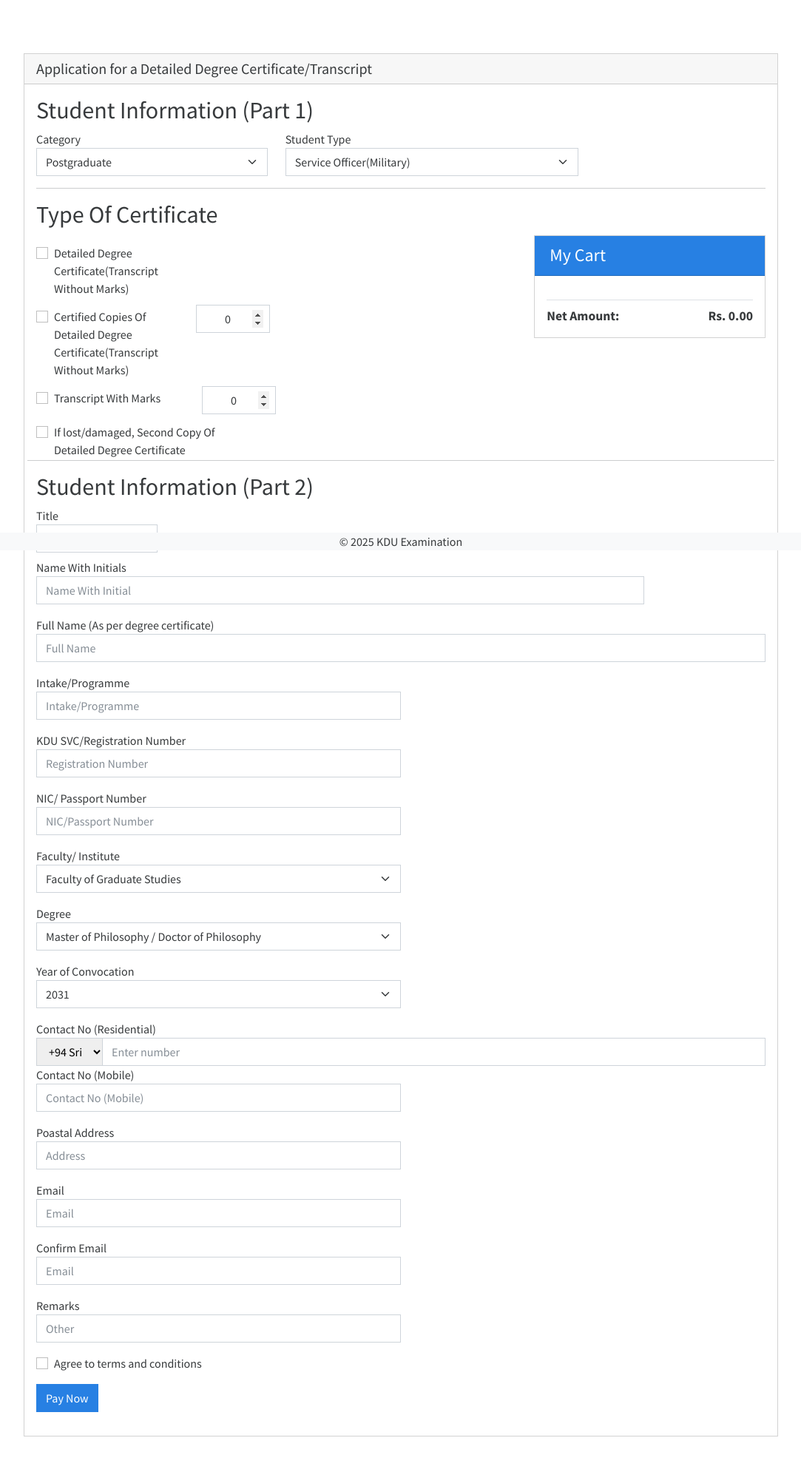
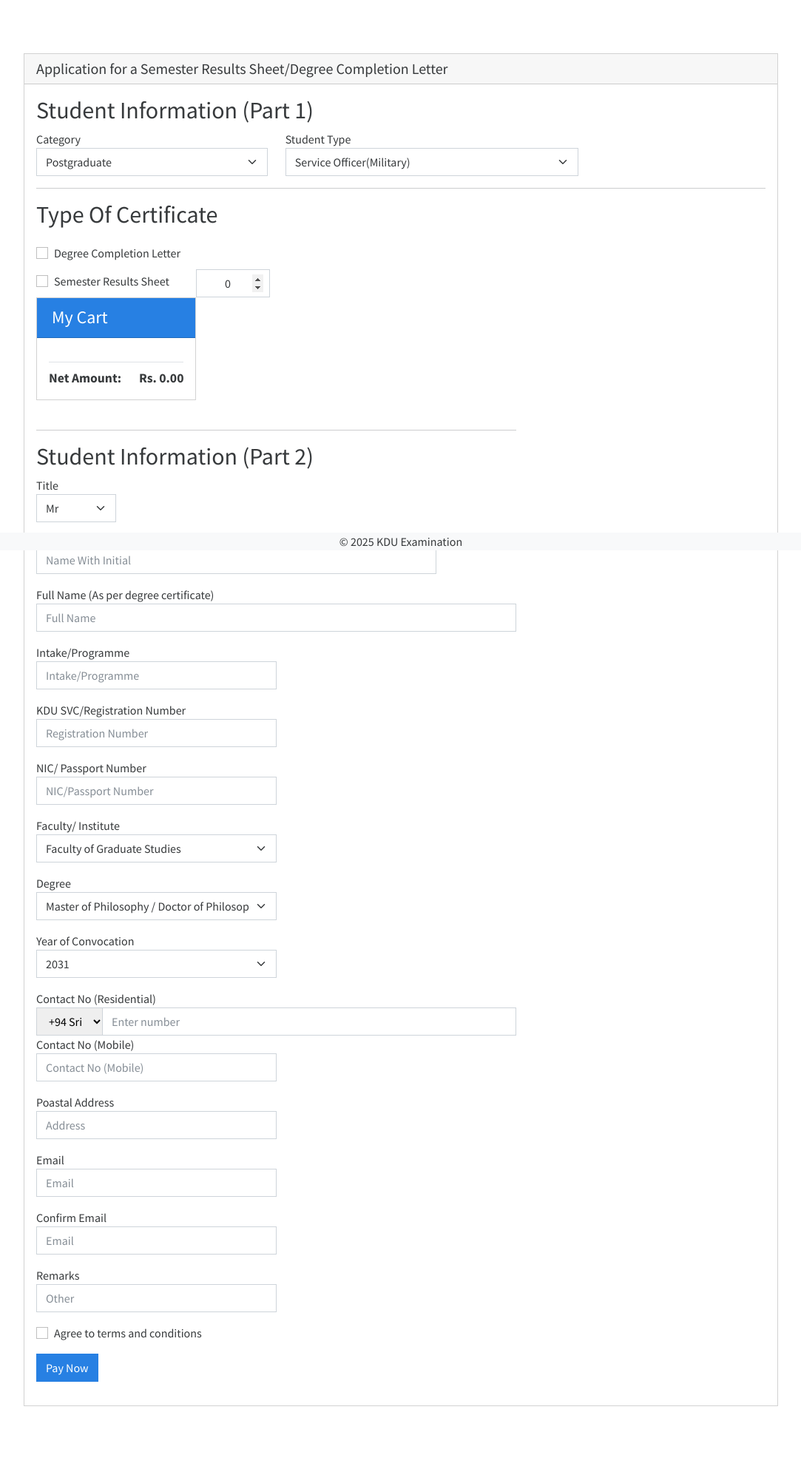
Before and after one commit to RWageesha/Examination-Department, a PHP site: page /semester_results_sheet/index.php in a window 1280 px wide. Shown: the part 56-2046 px from the top of the page at 74% size, without its empty margins (98-1181 px from the left). After the commit the page ends 1957 px from the top, so only its background shows below. Run offline with PHP 8.4, Linux system fonts and the light colour scheme; some libraries are stand-ins or nearby versions.

Commit message:
update senmester results sheet

```diff
--- a/semester_results_sheet/index.js
+++ b/semester_results_sheet/index.js
@@ -219,17 +219,13 @@ $(document).ready(function () {
     var detailedPrice, copyPrice, transcriptFirst, transcriptSubsequent, secondCopyPrice;
 
     if (category == "2") { // Undergraduate
-        detailedPrice = 300;
-        copyPrice = 50;
-        transcriptFirst = 400;
-        transcriptSubsequent = 250;
-        secondCopyPrice = 1500;
+        detailedPrice = 200;
+        copyPrice = 200;
+
     } else { // Postgraduate (category == "1")
-        detailedPrice = 2000;
-        copyPrice = 400;
-        transcriptFirst = 2000;
-        transcriptSubsequent = 400;
-        secondCopyPrice = 3000;
+        detailedPrice = 200;
+        copyPrice = 200;
+
     }
 
     // Helper function to add cart items
--- a/semester_results_sheet/index.php
+++ b/semester_results_sheet/index.php
@@ -167,7 +167,7 @@ session_start(); ?>
                 <div class="col-md-12">
                     <div class="card">
                         <h5 class="card-header">
-                            Application for a Detailed Degree Certificate/Transcript
+                            Application for a Semester Results Sheet/Degree Completion Letter
                         </h5>
                         <div class="card-body">
                             <div class="row">
@@ -222,7 +222,7 @@ session_start(); ?>
                                                                     id="detailed_degree_certificate"
                                                                     name="detailed_degree_certificate">
                                                                 <label class="form-check-label" for="flexCheckDefault">
-                                                                    Detailed Degree Certificate(Transcript Without Marks)
+                                                                    Degree Completion Letter
                                                                 </label>
                                                             </div>
                                                         </div>
@@ -236,7 +236,7 @@ session_start(); ?>
                                                                     id="is_second_copy_of_detailed_degree_certificate"
                                                                     name="is_second_copy_of_detailed_degree_certificate">
                                                                 <label class="form-check-label" for="flexCheckChecked">
-                                                                    Certified Copies Of Detailed Degree Certificate(Transcript Without Marks)
+                                                                    Semester Results Sheet
                                                                 </label>
                                                             </div>
                                                         </div>
@@ -256,45 +256,9 @@ session_start(); ?>
                                                 </div>
                                             </div>
 
-                                            <div class="row mt-1">
-                                                <div class="col-md-4">
-                                                    <div class="form-group mt-2">
-                                                        <div class="form-check">
-                                                            <input class="form-check-input" type="checkbox" id="transcript"
-                                                                name="transcript">
-                                                            <label class="form-check-label" for="flexCheckChecked">
-                                                                Transcript With Marks
-                                                            </label>
-                                                        </div>
-                                                    </div>
-                                                </div>
-                                                <div class="col-md-3 mt-1">
-                                                    <div class="form-group">
-                                                        <input type="number" class="form-control"
-                                                            id="transcript_no_of_copies" name="transcript_no_of_copies"
-                                                            placeholder="No Of Copies" value="0">
-                                                        <div class="invalid-feedback">
-                                                            Please choose number of copies.
-                                                        </div>
-                                                    </div>
-                                                </div>
-                                            </div>
 
-                                            <div class="row mt-1">
-                                                <div class="col-md-5">
-                                                    <div class="form-group mt-2">
-                                                        <div class="form-check">
-                                                            <input class="form-check-input" type="checkbox"
-                                                                id="is_second_copy_of_detailed_degree_certificate_already_issued"
-                                                                name="is_second_copy_of_detailed_degree_certificate_already_issued">
-                                                            <label class="form-check-label" for="flexCheckChecked">
-                                                                If lost/damaged, Second Copy Of Detailed Degree Certificate
-                                                            </label>
-                                                        </div>
-                                                    </div>
-                                                </div>
-                                            </div>
-                                        </div>
+
+
                                         <!--                                         <div class="row mt-1">
                                             <div class="col-md-4">
                                                 <div class="form-group mt-2">
@@ -334,11 +298,7 @@ session_start(); ?>
 
                                         <br>
 
-                                        <div class="proof_div" style="display: none;">
-                                            <hr>
-                                            <label class="form-label">Upload supporting documents for each transcript copy (Maximum file size limit is 2MB per file)</label>
-                                            <div id="transcript-proof-container" class="row"></div>
-                                        </div>
+
 
 
 
```
